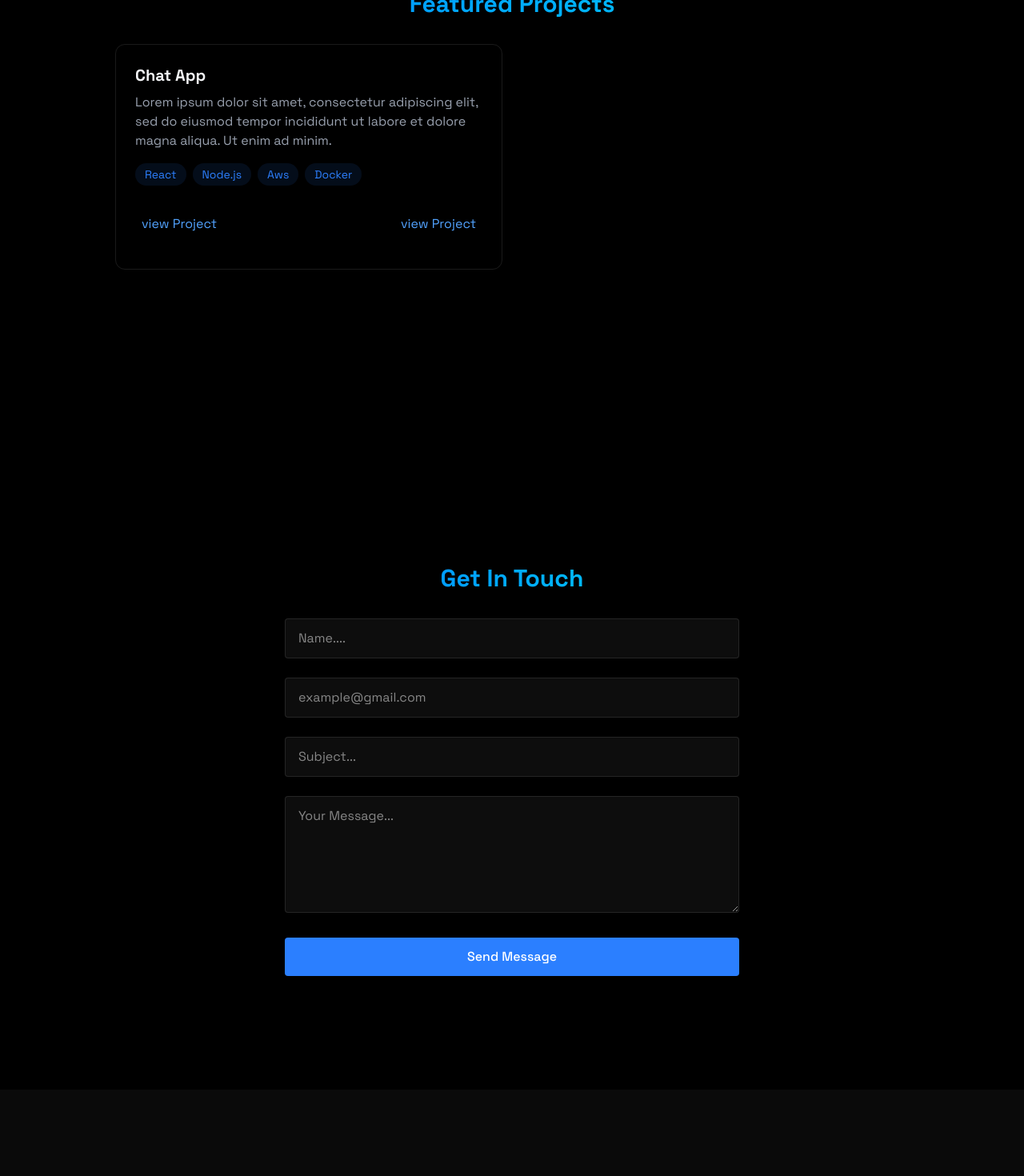
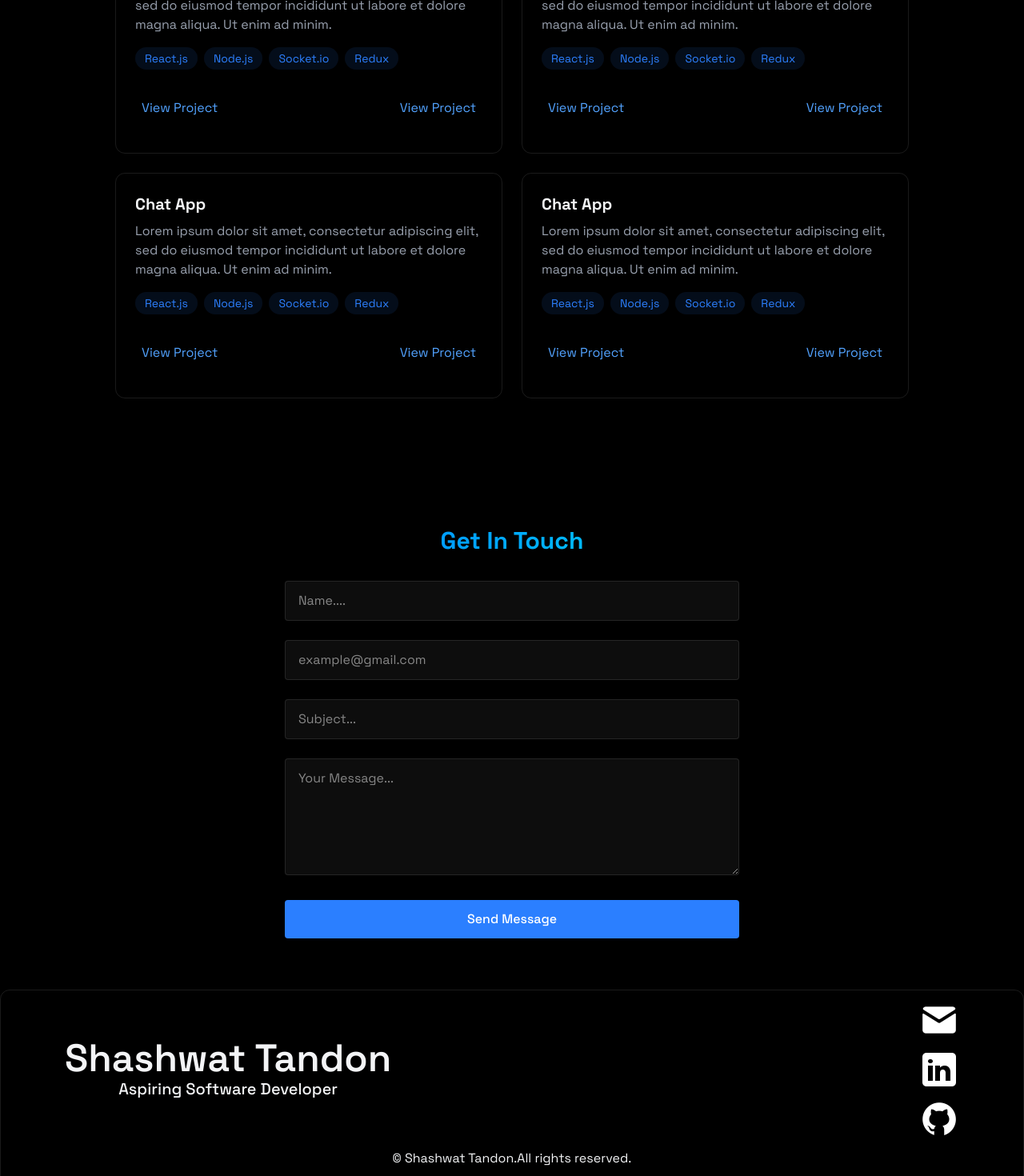
Before and after one commit to killlercram/Main_Portfolio, a React (Vite) app: page / in a window 1280 px wide. Shown: the part 2760-4230 px from the top of the page at 80% size. Before the commit the page ends 4122 px from the top, so only its background shows below. Built offline with nearby package versions, Linux system fonts and the light colour scheme.

Commit message:
Added the footer and fixed some issues

```diff
--- /dev/null
+++ b/src/components/Data/Projects.json
@@ -0,0 +1,22 @@
+[
+  {
+    "Pname": "Chat App",
+    "PDescription": "Lorem ipsum dolor sit amet, consectetur adipiscing elit, sed do eiusmod tempor incididunt ut labore et dolore magna aliqua. Ut enim ad minim.",
+    "Tech": ["React.js", "Node.js", "Socket.io", "Redux"]
+  },
+  {
+    "Pname": "Chat App",
+    "PDescription": "Lorem ipsum dolor sit amet, consectetur adipiscing elit, sed do eiusmod tempor incididunt ut labore et dolore magna aliqua. Ut enim ad minim.",
+    "Tech": ["React.js", "Node.js", "Socket.io", "Redux"]
+  },
+  {
+    "Pname": "Chat App",
+    "PDescription": "Lorem ipsum dolor sit amet, consectetur adipiscing elit, sed do eiusmod tempor incididunt ut labore et dolore magna aliqua. Ut enim ad minim.",
+    "Tech": ["React.js", "Node.js", "Socket.io", "Redux"]
+  },
+  {
+    "Pname": "Chat App",
+    "PDescription": "Lorem ipsum dolor sit amet, consectetur adipiscing elit, sed do eiusmod tempor incididunt ut labore et dolore magna aliqua. Ut enim ad minim.",
+    "Tech": ["React.js", "Node.js", "Socket.io", "Redux"]
+  }
+]
--- a/src/components/sections/Contact.jsx
+++ b/src/components/sections/Contact.jsx
@@ -1,29 +1,37 @@
-import emailjs from 'emailjs-com';
-import { useState } from 'react';
+import emailjs from "emailjs-com";
+import { useState } from "react";
+import { Footer } from "./Footer";
 
 export const Contact = () => {
   const [formData, setFormData] = useState({
-    name:"",
-    email:"",
-    subject:"",
-    message:""
+    name: "",
+    email: "",
+    subject: "",
+    message: "",
   });
 
-  const handleSubmit = (e) =>{
+  const handleSubmit = (e) => {
     e.preventDefault();
 
-    emailjs.sendForm(import.meta.env.VITE_SERVICE_ID, import.meta.env.VITE_TEMPLATE_ID, e.target, import.meta.env.VITE_PUBLIC_KEY).then(() => {
-      alert("message Sent!!");
-      setFormData({name:"",
-        email:"",
-        subject:"",
-        message:""});
-    }).catch(() => alert("Oops! Something went Wrong. Please try again."))
-  }
-
+    emailjs
+      .sendForm(
+        import.meta.env.VITE_SERVICE_ID,
+        import.meta.env.VITE_TEMPLATE_ID,
+        e.target,
+        import.meta.env.VITE_PUBLIC_KEY
+      )
+      .then(() => {
+        alert("message Sent!!");
+        setFormData({ name: "", email: "", subject: "", message: "" });
+      })
+      .catch(() => alert("Oops! Something went Wrong. Please try again."));
+  };
 
   return (
-    <section id="contact" className="min-h-screen flex items-center justify-center py-20">
+    <section
+      id="contact"
+      className="min-h-screen flex flex-col items-center justify-center pt-20"
+    >
       <div className="px-4 w-150">
         <h2
           className="text-3xl text-center font-bold mb-8 bg-gradient-to-r from-blue-500
@@ -42,9 +50,12 @@ to-cyan-400 bg-clip-text text-transparent"
               value={formData.name}
               className="w-full bg-white/5 border border-white/10 rounded px-4 py-3 text-white transition focus:outline-none hover:border-blue-500/30"
               placeholder="Name...."
-              onChange={(e) => setFormData({...formData, name:e.target.value})}
+              onChange={(e) =>
+                setFormData({ ...formData, name: e.target.value })
+              }
             />
           </div>
+
           <div className="relative">
             <input
               type="email"
@@ -54,9 +65,12 @@ to-cyan-400 bg-clip-text text-transparent"
               value={formData.email}
               className="w-full bg-white/5 border border-white/10 rounded px-4 py-3 text-white transition focus:outline-none hover:border-blue-500/30"
               placeholder="example@gmail.com"
-              onChange={(e) => setFormData({...formData, email:e.target.value})}
+              onChange={(e) =>
+                setFormData({ ...formData, email: e.target.value })
+              }
             />
           </div>
+
           <div className="relative">
             <input
               type="text"
@@ -66,12 +80,15 @@ to-cyan-400 bg-clip-text text-transparent"
               value={formData.subject}
               className="w-full bg-white/5 border border-white/10 rounded px-4 py-3 text-white transition focus:outline-none hover:border-blue-500/30"
               placeholder="Subject..."
-              onChange={(e) => setFormData({...formData, subject:e.target.value})}
+              onChange={(e) =>
+                setFormData({ ...formData, subject: e.target.value })
+              }
             />
           </div>
+
           <div className="relative">
             <textarea
-            maxLength={500}
+              maxLength={500}
               id="message"
               name="message"
               required
@@ -79,22 +96,30 @@ to-cyan-400 bg-clip-text text-transparent"
               rows={5}
               className="w-full bg-white/5 border border-white/10 rounded px-4 py-3 text-white transition focus:outline-none hover:border-blue-500/30"
               placeholder="Your Message..."
-              onChange={(e) => setFormData({...formData, message:e.target.value})}
+              onChange={(e) =>
+                setFormData({ ...formData, message: e.target.value })
+              }
             />
           </div>
 
-          <button type="submit" className="w-full bg-blue-500 text-white py-3 px-6 rounded font-medium transition relative overflow-hidden hover:-translate-y-1 hover:shadow">
+          <button
+            type="submit"
+            className="w-full bg-blue-500 text-white py-3 px-6 rounded font-medium transition relative overflow-hidden hover:-translate-y-1 hover:shadow"
+          >
             Send Message
           </button>
         </form>
       </div>
 
       {/* Footer */}
-      <div className=''>
+      <div className="border border-white/10 rounded-xl mt-16 mb-4 w-full gap-2.5 px-20 ">
+        <Footer />
 
+        {/* Copyright */}
+        <p className="text-center md:mb-5">
+          &copy; Shashwat Tandon.All rights reserved.
+        </p>
       </div>
-
     </section>
-
   );
 };
--- /dev/null
+++ b/src/components/sections/Footer.jsx
@@ -0,0 +1,31 @@
+export const Footer = () => {
+  return (
+    <div className="flex justify-between items-center flex-col gap-6  md:flex-row md:gap-3 ">
+      {/* Name */}
+      <div className="flex flex-col items-center text-center">
+        <h1 className="text-5xl font-semibold tracking-noraml">Shashwat Tandon</h1>
+        <p className="text-xl font-medium tracking-normal">Aspiring Software Developer</p>
+      </div>
+      {/* Logos */}
+      <ul className="flex md:flex-col items-start gap-3 my-3">
+        <li className="flex items-center gap-4 justify-center">
+          <a className="text-xl" href="mailto:shashwatandon@gmail.com">
+            <img src="/assets/contact/emailIcon.png" alt="Email Icon" />
+          </a>
+        </li>
+        <li className="">
+        <a className="text-xl"
+          href="https://www.linkedin.com/in/shashwat-tandon-b7281021a/">
+            <img src="/assets/contact/linkedinIcon.png" alt="LinkedIn Icon" />
+          </a>
+        </li>
+        <li className="">
+        <a className="text-xl"
+          href="https://github.com/killlercram">
+            <img src="/assets/contact/githubIcon.png" alt="Github Icon" />
+          </a>
+        </li>
+      </ul>
+    </div>
+  );
+};
--- a/src/components/sections/Project.jsx
+++ b/src/components/sections/Project.jsx
@@ -1,3 +1,4 @@
+import Projects from "../Data/Projects.json";
 export const Project = () => {
   return (
     <section
@@ -12,17 +13,18 @@ to-cyan-400 bg-clip-text text-transparent"
           Featured Projects
         </h2>
         <div className="grid grid-cols-1 md:grid-cols-2 gap-6">
-          <div className="p-6 rounded-xl border border-white/10
-          hover:-translate-y-1 hover:border-blue-500/25 transition-all">
-            <h3 className="text-xl font-bold mb-2">Chat App</h3>
-            <p className="text-gray-400 mb-4">
-              Lorem ipsum dolor sit amet, consectetur adipiscing elit, sed do
-              eiusmod tempor incididunt ut labore et dolore magna aliqua. Ut
-              enim ad minim.
-            </p>
+          {Projects.map((section, id) => {
+            return (
+              <div
+                key={id}
+                className="p-6 rounded-xl border border-white/10
+          hover:-translate-y-1 hover:border-blue-500/25 transition-all"
+              >
+                <h3 className="text-xl font-bold mb-2">{section.Pname}</h3>
+                <p className="text-gray-400 mb-4">{section.PDescription}</p>
 
                 <div className="flex flex-wrap gap-2 mb-4">
-              {["React", "Node.js", "Aws", "Docker"].map((tech, id) => (
+                  {section.Tech.map((tech, id) => (
                     <span
                       key={id}
                       className="bg-blue-500/10 text-blue-500 py-1 px-3 rounded-full text-sm hover:bg-blue-500/20  transition-all"
@@ -33,12 +35,25 @@ to-cyan-400 bg-clip-text text-transparent"
                 </div>
                 {/* Displaying project */}
                 <div className="flex justify-between items-center">
-              <a href="#" className="text-blue-400 hover:text-blue-300 transition-colors my-5 mx-2"> view Project</a>
+                  <a
+                    href="#"
+                    className="text-blue-400 hover:text-blue-300 transition-colors my-5 mx-2"
+                  >
+                    {" "}
+                    View Project
+                  </a>
 
-              <a href="#" className="text-blue-400 hover:text-blue-300 transition-colors my-5 mx-2"> view Project</a>
-
+                  <a
+                    href="#"
+                    className="text-blue-400 hover:text-blue-300 transition-colors my-5 mx-2"
+                  >
+                    {" "}
+                    View Project
+                  </a>
                 </div>
               </div>
+            );
+          })}
         </div>
       </div>
     </section>
--- a/src/components/sections/Skill.jsx
+++ b/src/components/sections/Skill.jsx
@@ -117,7 +117,7 @@ to-cyan-400 bg-clip-text text-transparent text-center"
                 key={index}
                 className="collapse collapse-arrow join-item border-base-300 border"
               >
-                <input type="radio" name="my-accordion-07" defaultChecked/>
+                <input type="radio" name="my-accordion-07" defaultChecked />
                 <div className="collapse-title flex items-center gap-4">
                   <Icon className="size-9 text-blue-400" />
                   {/* Title and sub */}
```
Also changed, not shown: 1 other file (tests, documents, lock files or other folders). Lines whose indentation alone changed are shown as unchanged.
